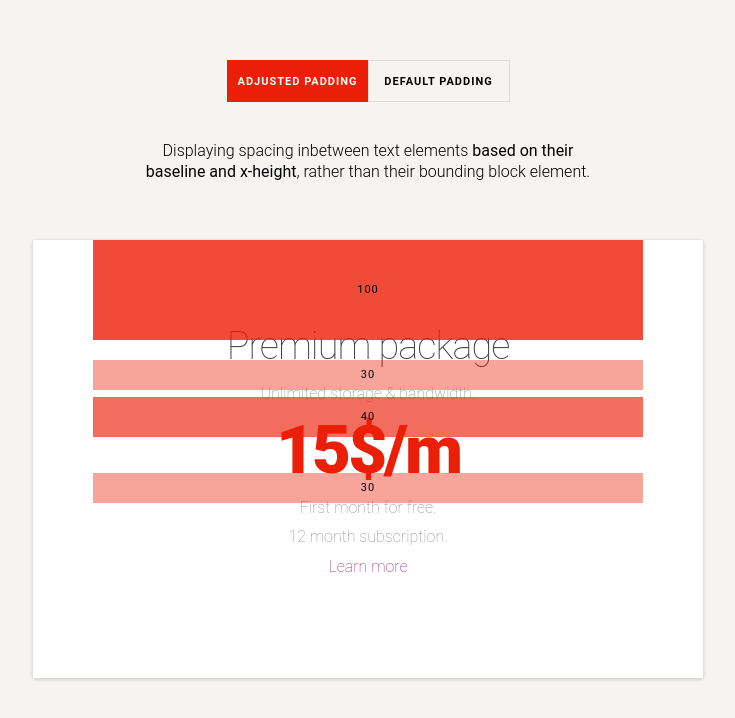
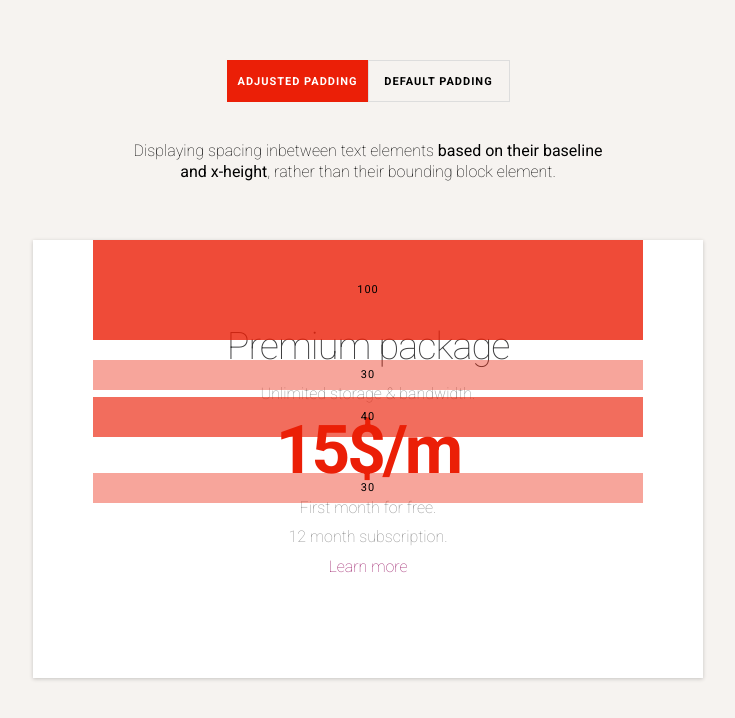
Before and after one commit to hankatt-zz/x-baseline-spacing, a plain HTML site: page index.html in a window 1280 px wide. Shown: the whole page, without its empty margins (272-1007 px from the left). Drawn offline with nearby package versions, Linux system fonts and the light colour scheme.

Commit message:
Using Google Web Fonts to use Roboto.

```diff
--- a/index.html
+++ b/index.html
@@ -3,6 +3,7 @@
 <head>
   <meta charset="utf-8">
   <title>Line-height tests.</title>
+  <link href='https://fonts.googleapis.com/css?family=Roboto:400,100,700' rel='stylesheet' type='text/css'>
   <link rel="stylesheet" href="css/style.css">
 </head>
 <body>
```
